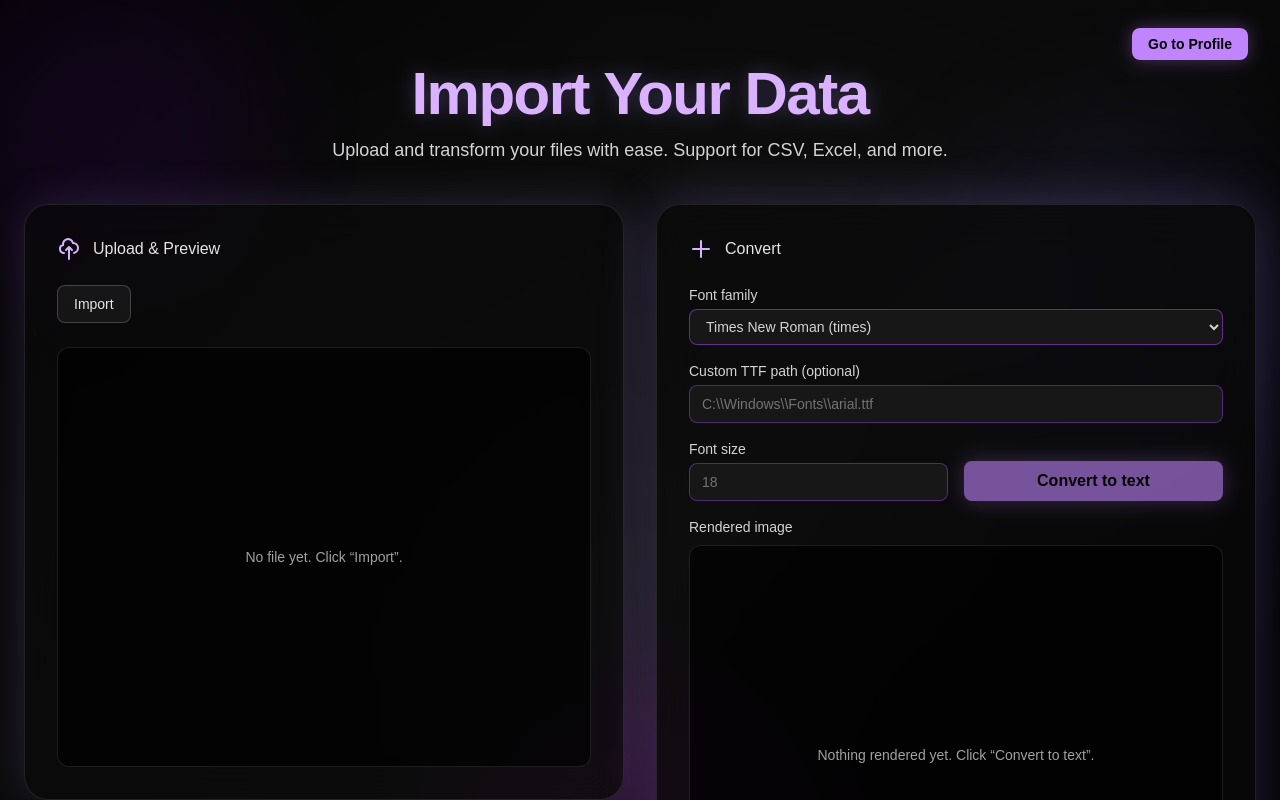
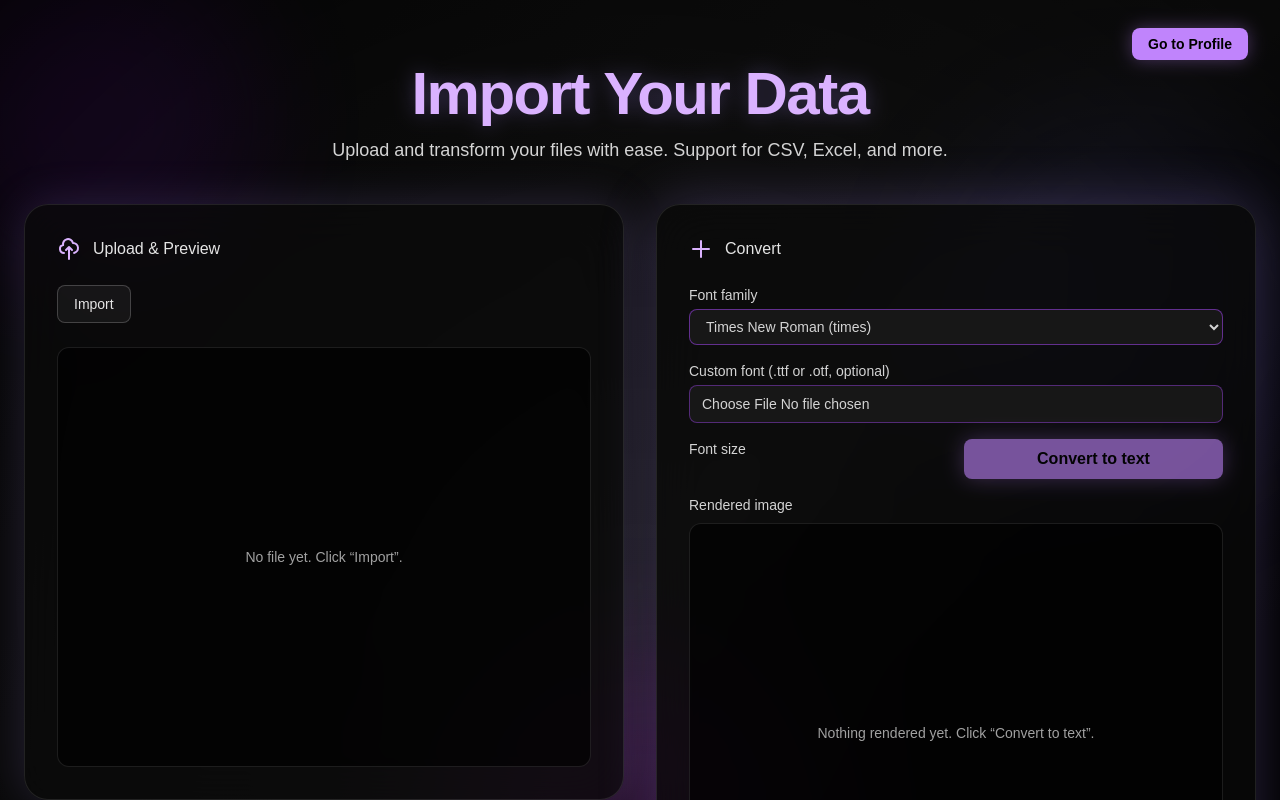
Before and after one commit to joiceM18/CodeRed-25, a Next.js app in the folder FrontEnd/textbookweb/: page /import in a window 1280 px wide. Shown: the top 800 px of the page. Built offline with nearby package versions, Linux system fonts and the light colour scheme.

Commit message:
debugging, could delete later

```diff
--- a/FrontEnd/textbookweb/app/import/page.tsx
+++ b/FrontEnd/textbookweb/app/import/page.tsx
@@ -12,8 +12,9 @@ export default function Home() {
 
   // RIGHT: convert controls + result
   const [fontFamily, setFontFamily] = useState("Times New Roman (times)");
-  const [customTtf, setCustomTtf] = useState("");
-  const [fontSize, setFontSize] = useState<number | "">("");
+  //const [customTtf, setCustomTtf] = useState("");
+  const [customTtfFile, setCustomTtfFile] = useState<File | null>(null);
+  const [fontSize, setFontSize] = useState<string>("");
   const [renderedImage, setRenderedImage] = useState<string | null>(null);
   const [busy, setBusy] = useState(false);
   const [err, setErr] = useState<string | null>(null);
@@ -58,8 +59,9 @@ export default function Home() {
       const form = new FormData();
       form.set("file", file);
       form.set("fontFamily", fontFamily);
-      if (customTtf.trim()) form.set("customTtf", customTtf.trim());
-      form.set("fontSize", String(fontSize || 18));
+      if (customTtfFile) form.set("customTtfFile", customTtfFile);
+      form.set("fontSize", String(parseInt(fontSize || "18", 10)));
+
       form.set("useGemini", "true");
       form.set("simple", "false");
 
@@ -206,12 +208,12 @@ export default function Home() {
               </label>
 
               <label className="col-span-2 text-sm text-neutral-300">
-                Custom TTF path (optional)
+                Custom font (.ttf or .otf, optional)
                 <input
-                  className="mt-1 w-full rounded-lg border border-purple-500/40 bg-neutral-900 px-3 py-2 outline-none focus:border-purple-400 placeholder-neutral-500"
-                  placeholder="C:\\Windows\\Fonts\\arial.ttf"
-                  value={customTtf}
-                  onChange={(e) => setCustomTtf(e.target.value)}
+                  type="file"
+                  accept=".ttf,.otf"
+                  className="mt-1 w-full rounded-lg border border-purple-500/40 bg-neutral-900 px-3 py-2 ..."
+                  onChange={(e) => setCustomTtfFile(e.target.files?.[0] ?? null)}
                 />
               </label>
 
@@ -220,10 +222,9 @@ export default function Home() {
                 <input
                   type="number"
                   min={8}
-                  className="mt-1 w-full rounded-lg border border-purple-500/40 bg-neutral-900 px-3 py-2 outline-none focus:border-purple-400 placeholder-neutral-500"
-                  placeholder="18"
+                  // ...
                   value={fontSize}
-                  onChange={(e) => setFontSize(e.target.value === "" ? "" : Number(e.target.value))}
+                  onChange={(e) => setFontSize(e.target.value)}
                 />
               </label>
 
--- a/FrontEnd/textbookweb/lib/saveTextbook.ts
+++ b/FrontEnd/textbookweb/lib/saveTextbook.ts
@@ -9,6 +9,7 @@ export interface SaveTextbookParams {
   subject: string;
   userID: number;
   is_public?: boolean;
+  keywords?: string;
 }
 
 export async function saveTextbook(params: SaveTextbookParams): Promise<{ success: boolean; textbookID?: number; message?: string }> {
```
